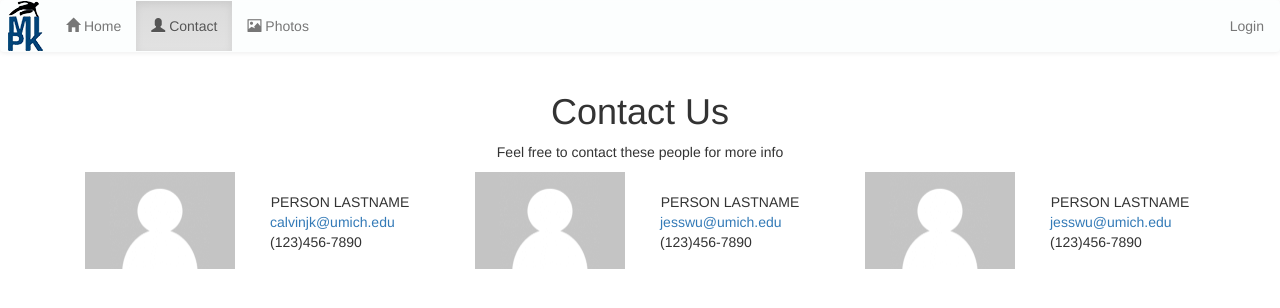
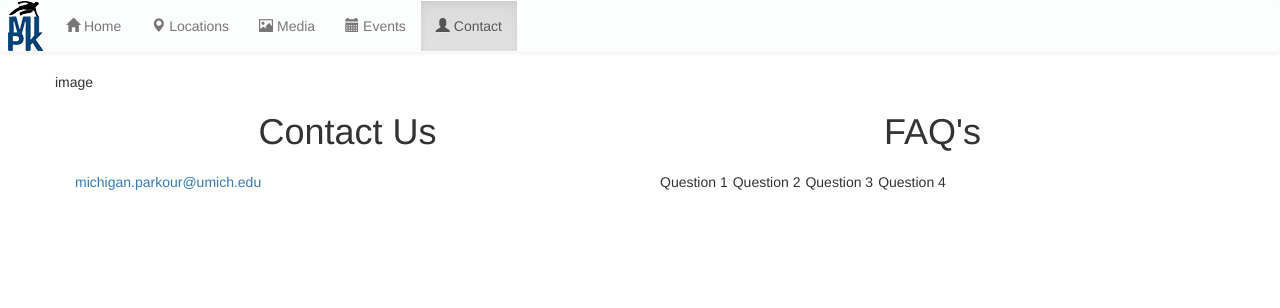
Before and after one commit to Lilisys/mipk, a Flask app: page /contact/ in a window 1280 px wide. Shown: the top 308 px of the page. Run offline with Flask 2, Linux system fonts and the light colour scheme; some libraries are stand-ins or nearby versions.

Commit message:
changed tabs

```diff
--- a/templates/base.html
+++ b/templates/base.html
@@ -18,8 +18,10 @@
   {% set active_page = active_page|default('contact') -%}
   {% set navigation_bar = [
     ('/', 'index', 'Home', 'glyphicon-home'),
-    ('/contact/', 'contact', 'Contact', 'glyphicon-user'),
-    ('/photos/', 'photos', 'Photos', 'glyphicon-picture')
+    ('/locations/', 'locations', 'Locations', 'glyphicon-map-marker'),
+    ('/media/', 'media', 'Media', 'glyphicon-picture'),
+    ('/events/', 'events', 'Events', 'glyphicon-calendar'),
+    ('/contact/', 'contact', 'Contact', 'glyphicon-user')
   ] -%}
   <body>
     <nav role="navigation" class="navbar navbar-default">
@@ -42,9 +44,6 @@
               {% endfor %}
 
             </ul>
-            <ul class="nav navbar-nav navbar-right">
-                <li><a href="#">Login</a></li>
-            </ul>
         </div>
     </nav>
     <div id="content">{% block content %}{% endblock %}</div>
--- a/templates/contact.html
+++ b/templates/contact.html
@@ -4,47 +4,27 @@
 {% block content %}
 
 <div class="container">
-  <div class="row">
-    <h1 align="center">Contact Us</h1>
-    <p align="center">Feel free to contact these people for more info<p>
-  </div>
     <div class="row">
-      <div class="col-sm-4">
-        <div class="col-sm-6">
-           <img src="{{ url_for('static', filename='anon.jpg') }}" class="img-responsive" alt="Rounded Image">
-         </div>
-         <div class="col-sm-6">
-          <ul class="list-icons" align="center">
-            PERSON LASTNAME
-            <li><i class="fa fa-envelope-o pr-10"></i><a id="my-email" href="mailto:calvinjk@umich.edu?subject=Michigan+Parkour" title="work"> calvinjk@umich.edu</a></li>
-            <li><i class="fa fa-phone pr-10"></i> (123)456-7890</li>
+      image
+    </div>
+    <div class="row">
+     <div class="col-sm-6">
+             <h1 align="center">Contact Us</h1>
+           <ul class="list-icons" align="center">
+            <li><i class="fa fa-envelope-o pr-10"></i><a id="my-email" href="mailto:michigan.parkour@umich.edu?subject=Michigan+Parkour" title="work"> michigan.parkour@umich.edu</a></li>
           </ul>
-        </div>
       </div>
-     <div class="col-sm-4">
-        <div class="col-sm-6">
-           <img src="{{ url_for('static', filename='anon.jpg') }}" class="img-responsive" alt="Rounded Image">
-         </div>
-         <div class="col-sm-6">
-          <ul class="list-icons" align="center">
-            PERSON LASTNAME
-            <li><i class="fa fa-envelope-o pr-10"></i><a id="my-email" href="mailto:jesswu@umich.edu?subject=Michigan+Parkour" title="work"> jesswu@umich.edu</a></li>
-            <li><i class="fa fa-phone pr-10"></i> (123)456-7890</li>
+      <div class="col-sm-6">
+        <h1 align="center">FAQ's</h1>
+        <ul class="list-icons" align="center">
+            <li>Question 1</li>
+            <li>Question 2</li>
+            <li>Question 3</li>
+            <li>Question 4</li>
           </ul>
-        </div>
       </div>
-     <div class="col-sm-4">
-        <div class="col-sm-6">
-           <img src="{{ url_for('static', filename='anon.jpg') }}" class="img-responsive" alt="Rounded Image">
-         </div>
-         <div class="col-sm-6">
-          <ul class="list-icons" align="center">
-            PERSON LASTNAME
-            <li><i class="fa fa-envelope-o pr-10"></i><a id="my-email" href="mailto:jesswu@umich.edu?subject=Michigan+Parkour" title="work"> jesswu@umich.edu</a></li>
-            <li><i class="fa fa-phone pr-10"></i> (123)456-7890</li>
-          </ul>
-        </div>
-      </div>
+
+
     </div>
   </div>
 
--- a/templates/photos.html
+++ b/templates/media.html
@@ -1,12 +1,12 @@
 {% extends "base.html" %}
-{% set active_page = "photos" %}
+{% set active_page = "media" %}
 
 {% block content %}
 
 
 
 <div class="container">
-    <h1 align="center">Photos</h1>
+    <h1 align="center">Media</h1>
     <div class="row">
       <div class="col-sm-4">
         <img src="{{ url_for('static', filename='photos/dental.jpg') }}" class="img-responsive" alt="Rounded Image">
--- a/views.py
+++ b/views.py
@@ -6,12 +6,22 @@ def index():
     options = {}
     return render_template('index.html', **options)
 
+@app.route('/locations/')
+def locations():
+    options = {}
+    return render_template('locations.html', **options)
+
+@app.route('/media/')
+def media():
+    options = {}
+    return render_template('media.html', **options)
+
+@app.route('/events/')
+def events():
+    options = {}
+    return render_template('events.html', **options)
+
 @app.route('/contact/')
 def contact():
     options = {}
     return render_template('contact.html', **options)
-
-@app.route('/photos/')
-def photos():
-    options = {}
-    return render_template('photos.html', **options)
```
Also changed, not shown: templates/events.html (added, +23 -0 lines), templates/locations.html (added, +25 -0 lines).
